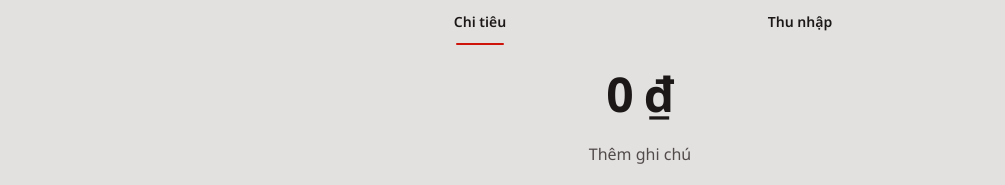
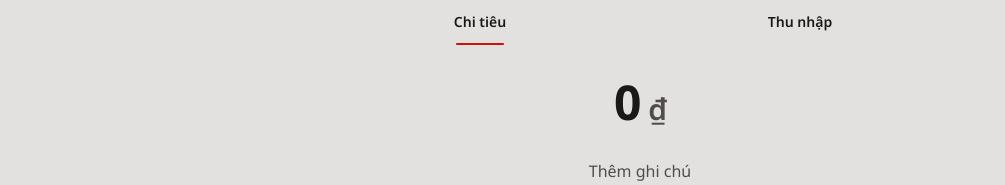
Before and after one commit to Nguyentudung/e2m-web, a React (Vite) app: page /add in a window 1280 px wide. Shown: the part 143-328 px from the top of the page, without its empty margins (0-1005 px from the left). Built offline with nearby package versions, Linux system fonts and the light colour scheme.

Commit message:
nâng cấp UX

```diff
--- a/dev-dist/sw.js
+++ b/dev-dist/sw.js
@@ -81,7 +81,7 @@ define(['./workbox-7e5eb42b'], (function (workbox) { 'use strict';
     "revision": "3ca0b8505b4bec776b69afdba2768812"
   }, {
     "url": "/index.html",
-    "revision": "0.9grntftcpig"
+    "revision": "0.ee0n7eoij6"
   }], {});
   workbox.cleanupOutdatedCaches();
   workbox.registerRoute(new workbox.NavigationRoute(workbox.createHandlerBoundToURL("/index.html"), {
--- a/package.json
+++ b/package.json
@@ -20,7 +20,7 @@
     "clsx": "^2.1.1",
     "cn": "^0.2.5",
     "date-fns": "^4.4.0",
-    "framer-motion": "^13.2.0",
+    "framer-motion": "^13.4.0",
     "lucide-react": "^1.38.0",
     "react": "^19.2.8",
     "react-day-picker": "^10.0.1",
--- /dev/null
+++ b/src/components/transactions/AnimatedAmount.tsx
@@ -0,0 +1,75 @@
+// src/components/transactions/AnimatedAmount.tsx
+import { motion, AnimatePresence } from "framer-motion";
+
+interface AnimatedAmountProps {
+  value: string;
+  symbol?: string;
+  className?: string;
+}
+
+export function AnimatedAmount({
+  value,
+  symbol = "₫",
+  className = "",
+}: AnimatedAmountProps) {
+  let digitCounter = 0;
+  const characters = value.split("");
+
+  return (
+    <div className={`flex items-baseline justify-center overflow-hidden py-2 ${className}`}>
+      <div className="inline-flex items-baseline font-bold tracking-tight tabular-nums">
+        {characters.map((char, index) => {
+          // Bỏ qua các ký tự phân cách tĩnh (dấu chấm, phẩy...)
+          if (isNaN(Number(char))) {
+            return (
+              <span key={`static-${char}-${index}`} className="inline-block px-[1px]">
+                {char}
+              </span>
+            );
+          }
+
+          const positionFromLeft = digitCounter;
+          digitCounter++;
+
+          const stableKey = `digit-index-${positionFromLeft}`;
+
+          return (
+            <div
+              key={stableKey}
+              className="relative inline-block overflow-hidden"
+            >
+              <AnimatePresence mode="popLayout">
+                <motion.span
+                  key={`${stableKey}-${char}`}
+                  /* Hiệu ứng Pop-in giống InputOTP: Scale từ nhỏ nở to + mờ sang rõ */
+                  initial={{ scale: 0.5, opacity: 0, y: 4 }}
+                  animate={{ scale: 1, opacity: 1, y: 0 }}
+                  exit={{ scale: 0.5, opacity: 0, y: -4 }}
+                  transition={{
+                    type: "spring",
+                    stiffness: 600,
+                    damping: 25,
+                    mass: 0.5,
+                  }}
+                  className="inline-block"
+                >
+                  {char}
+                </motion.span>
+              </AnimatePresence>
+            </div>
+          );
+        })}
+
+        {symbol && (
+          <motion.span
+            initial={{ scale: 0.8, opacity: 0 }}
+            animate={{ scale: 1, opacity: 1 }}
+            className="ml-2 text-3xl font-semibold text-text-secondary"
+          >
+            {symbol}
+          </motion.span>
+        )}
+      </div>
+    </div>
+  );
+}
--- a/src/components/transactions/NumberPad.tsx
+++ b/src/components/transactions/NumberPad.tsx
@@ -1,3 +1,4 @@
+import { useRef, useCallback, useEffect } from "react";
 import { motion } from "framer-motion";
 import { HugeiconsIcon } from "@hugeicons/react";
 import {
@@ -9,8 +10,8 @@ import {
 } from "@hugeicons/core-free-icons";
 
 interface NumberPadProps {
-  value: string;
-  onChange: (value: string) => void;
+  value?: string; // Để optional nếu nơi khác vẫn truyền prop này vào
+  onChange: React.Dispatch<React.SetStateAction<string>>;
   onToday?: () => void;
   onOperator?: (operator: "income" | "expense") => void;
   onConfirm?: () => void;
@@ -26,36 +27,74 @@ interface DigitKey {
 interface ActionKey {
   kind: "action";
   label: string;
-  onPress: () => void;
+  onPress?: () => void;
+  isDelete?: boolean;
 }
 
 type PadKey = DigitKey | ActionKey;
 
 export default function NumberPad({
-  value,
   onChange,
   onToday,
   onOperator,
   onConfirm,
   maxDigits = 13,
 }: NumberPadProps) {
+  const timerRef = useRef<ReturnType<typeof setTimeout> | null>(null);
+  const intervalRef = useRef<ReturnType<typeof setInterval> | null>(null);
+  const isLongPressRef = useRef(false);
+
+  // 1. Logic xóa 1 ký tự
+  const backspace = useCallback(() => {
+    onChange((prev) => (prev.length > 1 ? prev.slice(0, -1) : "0"));
+  }, [onChange]);
+
+  // 2. Dừng timer nhấn giữ
+  const stopDelete = useCallback(() => {
+    if (timerRef.current) {
+      clearTimeout(timerRef.current);
+      timerRef.current = null;
+    }
+    if (intervalRef.current) {
+      clearInterval(intervalRef.current);
+      intervalRef.current = null;
+    }
+  }, []);
+
+  // 3. Bắt đầu nhấn giữ
+  const startDelete = useCallback(() => {
+    stopDelete();
+    isLongPressRef.current = false;
+
+    // Đợi 300ms nếu vẫn đè nút thì coi là nhấn giữ và liên tục xóa mỗi 60ms
+    timerRef.current = setTimeout(() => {
+      isLongPressRef.current = true;
+      intervalRef.current = setInterval(() => {
+        onChange((prev: string) => (prev.length > 1 ? prev.slice(0, -1) : "0"));
+      }, 60);
+    }, 300);
+  }, [onChange, stopDelete]);
+
+  // Cleanup khi component unmount
+  useEffect(() => {
+    return () => stopDelete();
+  }, [stopDelete]);
+
   const pressDigit = (key: string) => {
-    const raw = value === "0" ? key : value + key;
-    const normalized = raw.replace(/^0+(\d)/, "$1");
-    const digitCount = normalized.replace(".", "").length;
-    if (digitCount > maxDigits) return;
-    onChange(normalized);
-  };
-
-  const backspace = () => {
-    onChange(value.length > 1 ? value.slice(0, -1) : "0");
+    onChange((prev) => {
+      const raw = prev === "0" ? key : prev + key;
+      const normalized = raw.replace(/^0+(\d)/, "$1");
+      const digitCount = normalized.replace(".", "").length;
+      if (digitCount > maxDigits) return prev;
+      return normalized;
+    });
   };
 
   const keys: PadKey[] = [
     { kind: "digit", label: "1", value: "1" },
     { kind: "digit", label: "2", value: "2" },
     { kind: "digit", label: "3", value: "3" },
-    { kind: "action", label: "Xóa số", onPress: backspace },
+    { kind: "action", label: "Xóa số", isDelete: true },
     { kind: "digit", label: "4", value: "4" },
     { kind: "digit", label: "5", value: "5" },
     { kind: "digit", label: "6", value: "6" },
@@ -95,6 +134,34 @@ export default function NumberPad({
 
         const isOperator = key.label === "Thu nhập" || key.label === "Chi tiêu";
 
+        if (key.isDelete) {
+          return (
+            <motion.button
+              key={`action-delete-${index}`}
+              type="button"
+              whileTap={{ scale: 0.92 }}
+              onPointerDown={startDelete}
+              onPointerUp={() => {
+                stopDelete();
+                if (!isLongPressRef.current) {
+                  backspace();
+                }
+              }}
+              onPointerLeave={stopDelete}
+              onPointerCancel={stopDelete}
+              className={`${baseClass} bg-surface text-text-primary active:bg-surface-secondary`}
+              aria-label={key.label}
+            >
+              <HugeiconsIcon
+                icon={Eraser01Icon}
+                size={24}
+                strokeWidth={2}
+                className="rotate-180"
+              />
+            </motion.button>
+          );
+        }
+
         return (
           <motion.button
             key={`action-${index}`}
@@ -110,14 +177,6 @@ export default function NumberPad({
             }
             aria-label={key.label}
           >
-            {index === 3 && (
-              <HugeiconsIcon
-                icon={Eraser01Icon}
-                size={24}
-                strokeWidth={2}
-                className="rotate-180"
-              />
-            )}
             {index === 7 && <HugeiconsIcon icon={PlusSignIcon} size={24} strokeWidth={2} />}
             {index === 11 && <HugeiconsIcon icon={MinusSignIcon} size={24} strokeWidth={2} />}
             {index === 14 && <HugeiconsIcon icon={Calendar03Icon} size={24} strokeWidth={1.8} />}
--- a/src/pages/AddTransactionPage.tsx
+++ b/src/pages/AddTransactionPage.tsx
@@ -25,6 +25,7 @@ import { toast } from "@/components/ui/toast";
 import { saveTransaction } from "@/services/transactionService";
 import { getCurrencySymbol } from "@/utils/currency";
 import { getWallets, type Wallet } from "@/types/wallets";
+import { AnimatedAmount } from "@/components/transactions/AnimatedAmount";
 
 export interface TransactionDraft {
   type: "income" | "expense";
@@ -36,6 +37,7 @@ export interface TransactionDraft {
   time: string; // HH:mm
 }
 
+/* ================= HELPER FUNCTIONS ================= */
 const todayISO = () => {
   const d = new Date();
   const pad = (n: number) => String(n).padStart(2, "0");
@@ -69,6 +71,7 @@ function walletName(wallet?: Wallet): string {
   );
 }
 
+/* ================= MAIN PAGE COMPONENT ================= */
 export default function AddTransactionPage() {
   const navigate = useNavigate();
   const state = useLocation().state as { draft?: TransactionDraft } | null;
@@ -186,10 +189,15 @@ export default function AddTransactionPage() {
             </button>
           ))}
         </div>
+
+        {/* KHU VỰC NHẬP SỐ TIỀN VÀ GHI CHÚ */}
         <div className="py-6 text-center">
-          <p className="break-all text-5xl font-bold tracking-tight tabular-nums">
-            {formattedAmount} {getCurrencySymbol("VND")}
-          </p>
+          <AnimatedAmount
+            value={formattedAmount}
+            symbol={getCurrencySymbol("VND")}
+            className="text-5xl font-bold tracking-tight"
+          />
+
           <input
             value={note}
             onChange={(event) => setNote(event.target.value)}
@@ -200,6 +208,8 @@ export default function AddTransactionPage() {
             className="mt-4 w-full border-b border-border bg-transparent px-2 py-2 text-center text-base outline-none placeholder:text-text-secondary focus:placeholder:text-transparent caret-primary focus:border-primary"
           />
         </div>
+
+        {/* CHỌN VÍ / TÀI KHOẢN */}
         <button
           type="button"
           onClick={() => goTo("/add/wallet")}
@@ -219,6 +229,8 @@ export default function AddTransactionPage() {
           </span>
           <HugeiconsIcon icon={ArrowRight01Icon} size={18} className="shrink-0 text-text-tertiary" />
         </button>
+
+        {/* CHỌN DANH MỤC */}
         <div className="mt-4 pb-2">
           <p className="mb-2 px-1 text-sm font-semibold text-text-secondary">Danh mục</p>
           <CategoryPicker categories={categories} selected={categoryId} onSelect={setCategoryId} />
@@ -319,6 +331,7 @@ export default function AddTransactionPage() {
   );
 }
 
+/* ================= TIME SPINNER COMPONENT ================= */
 function TimeSpinner({
   label,
   value,
```
Also changed, not shown: 1 other file (tests, documents, lock files or other folders). Lines whose indentation alone changed are shown as unchanged.
